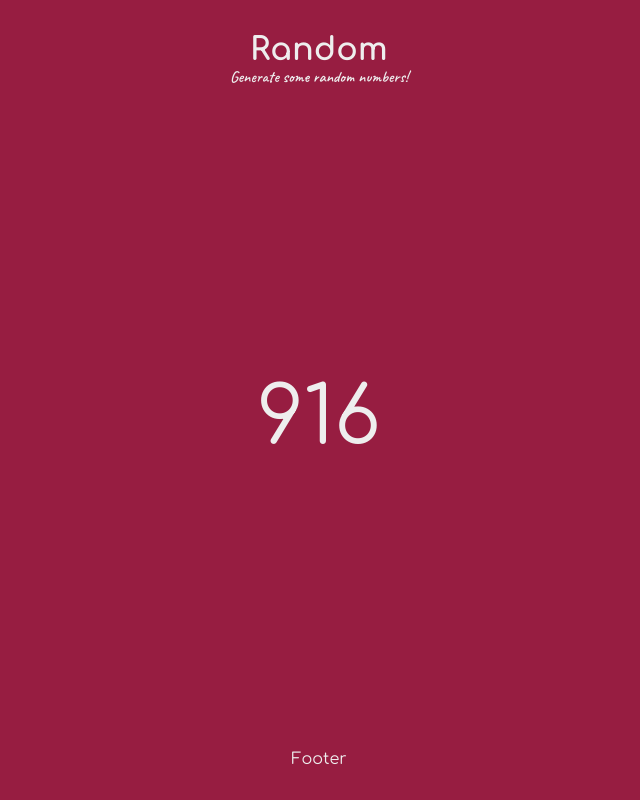
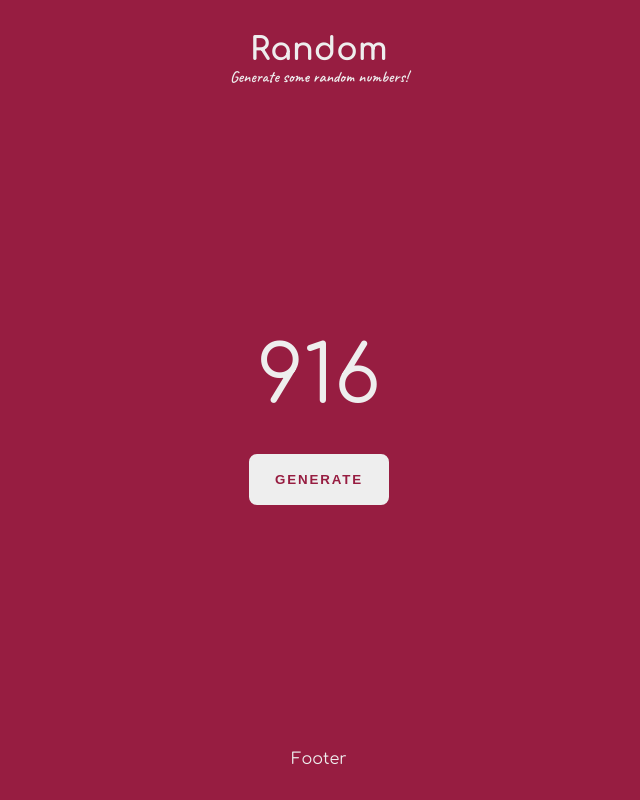
Before and after one commit to Shresht7/random-web, a plain HTML site: page pages/numbers/index.html in a window 1280 px wide. Shown: the whole page, without its empty margins (321-961 px from the left). Drawn offline with Linux system fonts and the light colour scheme.

Commit message:
Create the generate random number button

```diff
--- a/pages/numbers/index.html
+++ b/pages/numbers/index.html
@@ -27,6 +27,11 @@
             <p id="result"></p>
         </div>
 
+        <!-- GENERATE -->
+        <button id="generate">
+            GENERATE
+        </button>
+
     </main>
 
     <footer>
--- a/pages/numbers/script.js
+++ b/pages/numbers/script.js
@@ -1,5 +1,6 @@
 // DOM Elements
 const result = /* @type HTMLParagraphElement  */ (document.getElementById('result'))
+const button = /* @type HTMLButtonElement */ (document.getElementById('generate'))
 
 /**
  * Generate a random number between min and max
@@ -13,3 +14,7 @@ function generateRandomNumber(min = 0, max = 1000) {
 
 // Initialize a random result
 result.innerHTML = generateRandomNumber()
+
+button.addEventListener('click', () => {
+    result.innerHTML = generateRandomNumber()
+})
```
